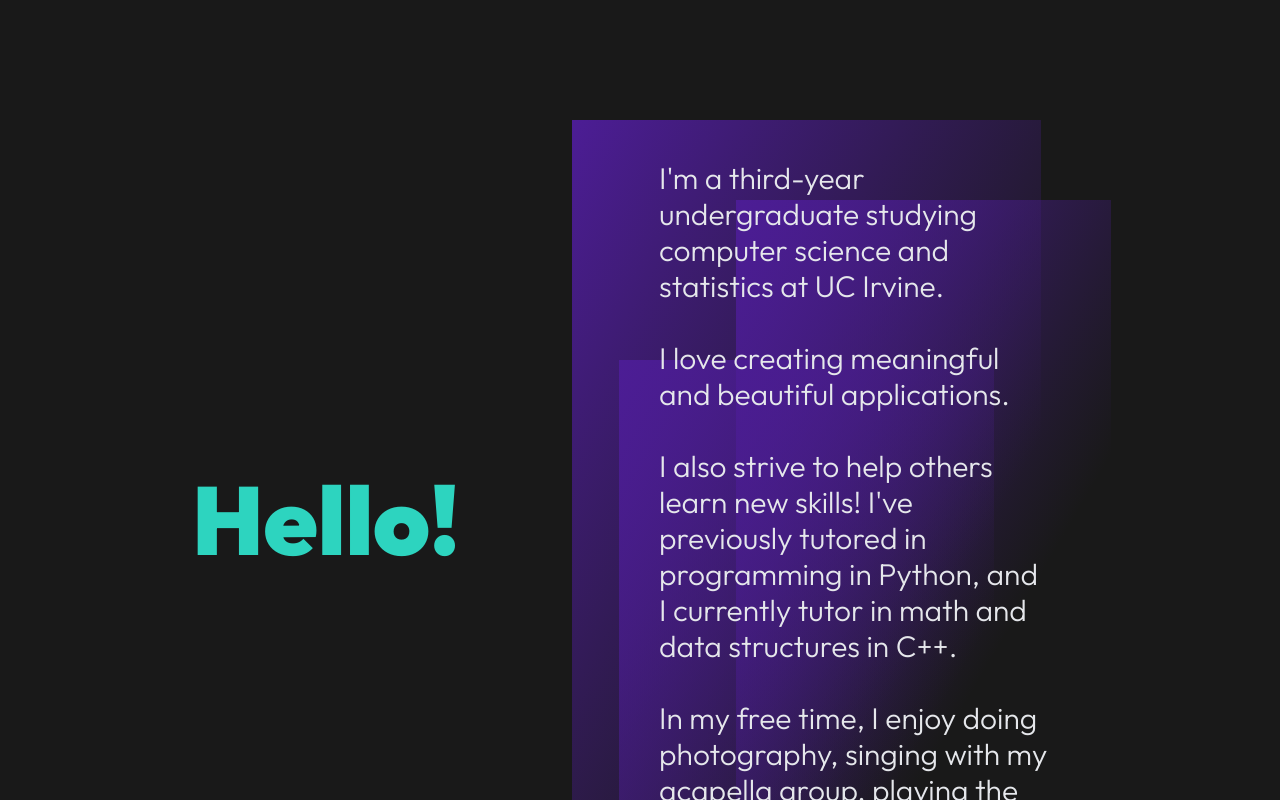
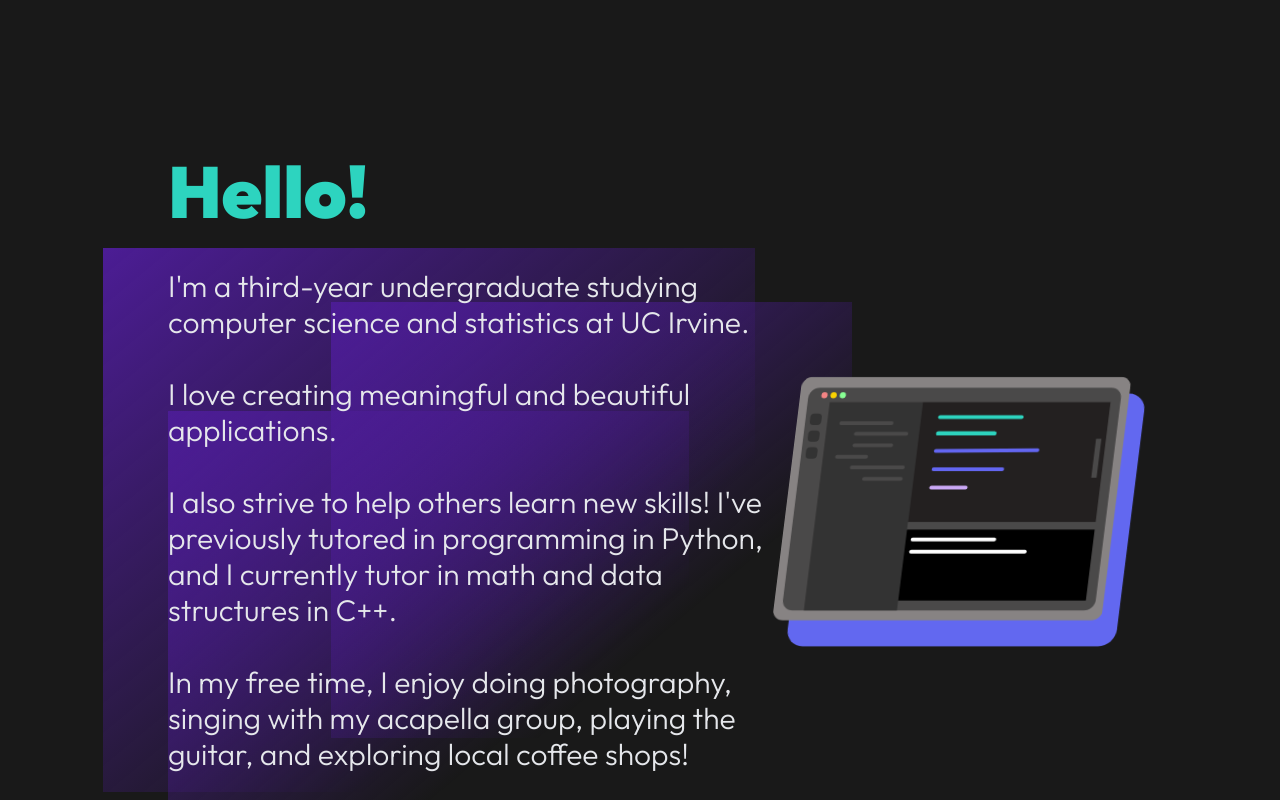
Before and after one commit to tranjm4/portfolio, a React (Vite) app: page / in a window 1280 px wide. Shown: the part 920-1720 px from the top of the page. Built offline with nearby package versions, Linux system fonts and the light colour scheme.

Commit message:
Added new stylings, cleaned previous stylings

```diff
--- a/src/components/Intro/Intro.tsx
+++ b/src/components/Intro/Intro.tsx
@@ -1,8 +1,83 @@
-import React from 'react';
+import React, { useEffect, useRef } from 'react';
 import Text from '../Supplemental/Text';
+import { AnimationControls, motion, useAnimation, useInView } from "framer-motion";
+import SlideAppear from '../Animations/SlideAppear';
+import TextBoxReveal from '../Animations/TextBoxReveal';
+import Reveal from '../Animations/Reveal';
 
-const Intro: React.FC = () => {
-    const title = "Hello!";
+const Laptop: React.FC = () => {
+    return (
+        <div className="rounded-[15px] h-fit w-fit"
+            style={{
+                transform: "rotateY(-20deg) rotateX(20deg)"
+            }}
+        >
+
+            <motion.div className="h-fit w-fit pb-2 rounded-[15px] scale-[70%] md:scale-[100%] xl:scale-[120%] bg-teal duration-500"
+                initial={{
+                    backgroundColor: "#2dd4bf"
+                }}
+                animate={{
+                    backgroundColor: "#6366f1"
+                }}
+                transition={{
+                    repeat: Infinity,
+                    repeatType: "reverse",
+                    duration: 2,
+                    ease: "circOut"
+                }}
+            >
+
+                <motion.svg width="432" height="319" viewBox="0 0 432 319" fill="none" xmlns="http://www.w3.org/2000/svg"
+                    className="h-full w-full"
+                    initial={{
+                        transform: "translateY(-2px) translateX(-5px)"
+                    }}
+                    animate={{
+                        transform: "translateY(-15px) translateX(-15px)"
+                    }}
+                    transition={{
+                        repeat: Infinity,
+                        repeatType: "reverse",
+                        duration: 2,
+                        ease: "circOut"
+                    }}
+                >
+                    <rect width="432" height="319" rx="14" fill="#878383" />
+                    <rect x="11" y="14" width="410" height="292" rx="14" fill="#4A4949" />
+                    <rect x="40" y="33" width="122" height="273" fill="#333333" />
+                    <circle cx="56" cy="24" r="4" fill="#88FF94" />
+                    <circle cx="32" cy="24" r="4" fill="#F48484" />
+                    <circle cx="44" cy="24" r="4" fill="#FAD200" />
+                    <rect x="17" y="48" width="15" height="15" rx="5" fill="#333333" />
+                    <rect x="17" y="70" width="15" height="15" rx="5" fill="#333333" />
+                    <rect x="17" y="92" width="15" height="15" rx="5" fill="#333333" />
+                    <rect x="162" y="33" width="246" height="157" fill="#232020" />
+                    <path d="M187 52.5H294" stroke="#2DD4BF" stroke-width="5" stroke-linecap="round" />
+                    <path d="M187 74H261" stroke="#2DD4BF" stroke-width="5" stroke-linecap="round" />
+                    <path d="M187 74H261" stroke="#2DD4BF" stroke-width="5" stroke-linecap="round" />
+                    <path d="M187 121H277" stroke="#6366F1" stroke-width="5" stroke-linecap="round" />
+                    <path d="M187 145H232" stroke="#CAA8F5" stroke-width="5" stroke-linecap="round" />
+                    <path d="M187 97L320 96" stroke="#6366F1" stroke-width="5" stroke-linecap="round" />
+                    <rect x="162" y="200" width="246" height="93" fill="black" />
+                    <rect x="395" y="81" width="7" height="51" fill="#4A4949" />
+                    <path d="M171 213H278" stroke="white" stroke-width="5" stroke-linecap="round" />
+                    <path d="M171 229H320" stroke="white" stroke-width="5" stroke-linecap="round" />
+                    <line x1="79.5" y1="89.5" x2="127.5" y2="89.5" stroke="#4A4949" stroke-width="5" stroke-linecap="round" />
+                    <line x1="97.5" y1="133.5" x2="145.5" y2="133.5" stroke="#4A4949" stroke-width="5" stroke-linecap="round" />
+                    <line x1="79.5" y1="118.5" x2="146.5" y2="118.5" stroke="#4A4949" stroke-width="5" stroke-linecap="round" />
+                    <line x1="58.5" y1="104.5" x2="96.5" y2="104.5" stroke="#4A4949" stroke-width="5" stroke-linecap="round" />
+                    <line x1="58.5" y1="60.5" x2="124.5" y2="60.5" stroke="#4A4949" stroke-width="5" stroke-linecap="round" />
+                    <line x1="79.5" y1="74.5" x2="145.5" y2="74.5" stroke="#4A4949" stroke-width="5" stroke-linecap="round" />
+                </motion.svg>
+
+            </motion.div>
+        </div>
+    )
+}
+
+
+const IntroText: React.FC = () => {
     const description = (
         <>
             I'm a third-year undergraduate studying computer science and
@@ -17,12 +92,69 @@ const Intro: React.FC = () => {
             playing the guitar, and exploring local coffee shops!
         </>
     )
+    const ref = useRef(null);
+    const isInView = useInView(ref);
+    const mainControls = useAnimation();
+
+    useEffect(() => {
+        if (isInView) {
+            mainControls.start("visible");
+        }
+    }, [isInView]);
     return (
-        <div className="min-h-[60vh] h-fit w-screen md:flex-row md:justify-center overflow-hidden  mb-[30vh]">
-            <div className="flex flex-col items-center p-10 md:p-20 lg:px-[15vw]">
-                <Text title={title} description={description} />
+        <motion.div ref={ref} className="relative h-fit w-fit py-5 md:pr-10"
+            initial="hidden"
+            animate={mainControls}
+        >
+            <TextBoxReveal className="absolute w-[100%] h-[100%] lg:w-full lg:h-full top-[0%] left-[-10%]
+                            bg-gradient-to-br from-purple-800 to-transparent via-transparent via-70%" initialScale="0.5" offsetX="-20vw" offsetY="10vh" />
+            <TextBoxReveal className="absolute w-[80%] h-[80%] top-[30%] left-[0%]
+                            bg-gradient-to-br from-purple-800 to-transparent via-transparent via-70%" initialScale="0.5" offsetX="10vw" offsetY="-10vh" />
+            <TextBoxReveal className="absolute w-[80%] h-[80%] top-[10%] left-[30%] lg:left-[25%]
+                            bg-gradient-to-br from-purple-800 to-transparent via-transparent via-70%" initialScale="2" offsetX="10vw" offsetY="-5vh" />
+
+            <SlideAppear className="w-full md:w-full" offsetX="10vw" offsetY="10vh" once={true}>
+                <Reveal className="">
+                    <h2 className="text-lg text-light z-20 font-thin
+                                lg:text-2xl xl:text-3xl">
+
+                        {description}
+
+                    </h2>
+                </Reveal>
+            </SlideAppear>
+
+        </motion.div>
+    )
+}
+
+const Intro: React.FC = () => {
+    const title = "Hello!";
+    return (
+        <div className="h-fit min-h-[60vh] w-full mb-[20vh] lg:p-24 xl:px-[10%] 2xl:px-[20%]">
+            <div className="relative flex flex-col px-10">
+
+                <SlideAppear className="relative h-fit w-fit self-end md:hidden z-20"
+                    offsetX="10vw" offsetY="-10vh" once={true}>
+                    <Laptop />
+                </SlideAppear>
+                <SlideAppear className="" offsetX="-10vw" offsetY="5vh" once={true}>
+                    <h1 className="text-teal my-5 font-extrabold text-6xl md:text-7xl z-20 relative">
+                        {title}
+                    </h1>
+                </SlideAppear>
+
+                <div className="md:flex">
+                    <IntroText />
+                    <div className="hidden md:items-center md:flex">
+                        <SlideAppear className="flex items-center z-20"
+                            offsetX="10vw" offsetY="-10vh" once={false}>
+                            <Laptop />
+                        </SlideAppear>
+                    </div>
+                </div>
             </div>
-        </div >
+        </div>
     )
 }
 
```
